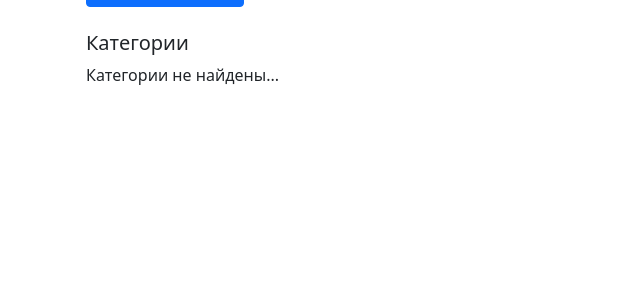
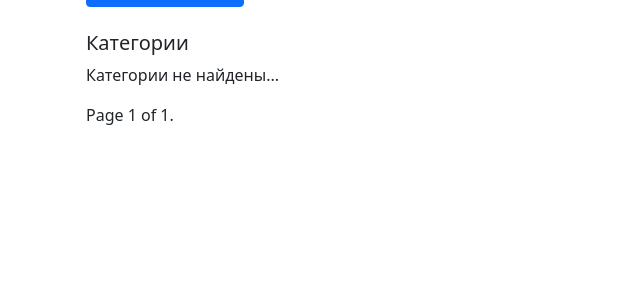
Before and after one commit to kind432/Forum, a Django app: page /categories/ in a window 1280 px wide. Shown: the part 128-428 px from the top of the page, without its empty margins (0-640 px from the left). Run offline with Django 4.2, Linux system fonts and the light colour scheme; data that the repository does not hold is empty; parts of the project's set-up code (start-up, migrations or seed data) failed here and were passed over; some libraries are stand-ins or nearby versions.

Commit message:
Добавлена пагинация

```diff
--- a/Forum/templates/categories/categories.html
+++ b/Forum/templates/categories/categories.html
@@ -28,6 +28,7 @@
     {% else %}
         <p>Категории не найдены...</p>
     {% endif %}
+    {% include "includes/pagination.html" with page=categories %}
 {% endblock %}
 {% block scripts %}
     <script src="https://code.jquery.com/jquery-3.2.1.slim.min.js"></script>
--- a/Forum/templates/forums/forums.html
+++ b/Forum/templates/forums/forums.html
@@ -28,6 +28,7 @@
     {% else %}
         <p>Форумы не найдены...</p>
     {% endif %}
+     {% include "includes/pagination.html" with page=forums %}
 {% endblock %}
 {% block scripts %}
     <script src="https://code.jquery.com/jquery-3.2.1.slim.min.js"></script>
--- a/Forum/templates/includes/base.html
+++ b/Forum/templates/includes/base.html
@@ -13,7 +13,7 @@
         <ul class="nav col-12 col-md-auto mb-2 justify-content-center mb-md-0">
             <li><a href="{% url 'home' %}" class="nav-link px-2 link-secondary">Главная</a></li>
         </ul>
-        <div class="col-md-6 text-end">
+        <div class="col-md-6 text-end" >
     {% if user.is_authenticated %}
         <a href="{% url 'user_page' %}">Добрый день, {{ user.get_username }}</a>
         <a class="btn btn-primary" href="{% url 'logout'%}?next={{request.path}}">Выйти</a>
--- /dev/null
+++ b/Forum/templates/includes/pagination.html
@@ -0,0 +1,13 @@
+<div class="pagination">
+ <span class="step-links">
+  {% if page.has_previous %}
+      <a href="?page={{ page.previous_page_number }}">Previous</a>
+  {% endif %}
+    <span class="current">
+  Page {{ page.number }} of {{ page.paginator.num_pages }}.
+    </span>
+  {% if page.has_next %}
+        <a href="?page={{ page.next_page_number }}">Next</a>
+  {% endif %}
+  </span>
+</div>
--- a/Forum/templates/posts/posts.html
+++ b/Forum/templates/posts/posts.html
@@ -58,6 +58,7 @@
     {% else %}
         <p>Ответы не найдены...</p>
     {% endif %}
+ {% include "includes/pagination.html" with page=posts %}
     <div class="m-3">
         {% if user.is_authenticated %}
             <form method="post" novalidate>
--- a/Forum/templates/topics/topics.html
+++ b/Forum/templates/topics/topics.html
@@ -31,6 +31,7 @@
     {% else %}
         <p>Темы не найдены...</p>
     {% endif %}
+    {% include "includes/pagination.html" with page=topics %}
 {% endblock %}
 {% block scripts %}
     <script src="https://code.jquery.com/jquery-3.2.1.slim.min.js"></script>
--- a/Forum/views.py
+++ b/Forum/views.py
@@ -5,12 +5,14 @@ from django.shortcuts import render, redirect, get_object_or_404
 from django.contrib.auth.models import User, Group
 from django.contrib.auth.decorators import permission_required
 from django.utils import timezone
+from django.core.paginator import Paginator, EmptyPage, PageNotAnInteger
 import requests
 import json
 from .forms import *
 from .models import *
 from ForumProject.settings import api_url
 # Create your views here.
+
 
 #Главная страница
 def home_view(request):
@@ -21,14 +23,23 @@ def home_view(request):
 
 #Категории
 def categories_view(request):
+
     try:
         categories = CategoriesModel.objects.all()
-        print(categories)
+        paginator = Paginator(categories, 10)
+        page = request.GET.get('page')
+        try:
+            categories_all = paginator.page(page)
+        except PageNotAnInteger:
+            categories_all= paginator.page(1)
+        except EmptyPage:
+            categories_all = paginator.page(paginator.num_pages)
     except CategoriesModel.DoesNotExist:
         raise Http404
     context = {
+        'page': page,
         'title': 'Категории',
-        'categories': categories,
+        'categories': categories_all,
     }
     return render(request, 'categories/categories.html', context)
 @permission_required('Forum.add_categoriesmodel')
@@ -88,11 +99,20 @@ def forums_view(request, category_id):
     try:
         forums = ForumsModel.objects.filter(category=category_id)
         category = CategoriesModel.objects.get(id=category_id)
+        paginator = Paginator(forums, 10)
+        page = request.GET.get('page')
+        try:
+            forums_all = paginator.page(page)
+        except PageNotAnInteger:
+            forums_all = paginator.page(1)
+        except EmptyPage:
+            forums_all = paginator.page(paginator.num_pages)
     except ForumsModel.DoesNotExist:
         raise Http404
     context = {
+        'page': page,
         'title': 'Форумы',
-        'forums': forums,
+        'forums': forums_all,
         'category': category,
     }
     return render(request, 'forums/forums.html', context)
@@ -160,11 +180,19 @@ def topics_view(request, forum_id):
         topics = TopicsModel.objects.filter(forum=forum_id)
         forum = ForumsModel.objects.get(id=forum_id)
         category = CategoriesModel.objects.get(id=forum.category.id)
+        paginator = Paginator(topics, 10)
+        page = request.GET.get('page')
+        try:
+            topics_all = paginator.page(page)
+        except PageNotAnInteger:
+            topics_all = paginator.page(1)
+        except EmptyPage:
+            topics_all = paginator.page(paginator.num_pages)
     except TopicsModel.DoesNotExist:
         raise Http404
     context = {
         'title': 'Темы',
-        'topics': topics,
+        'topics': topics_all,
         'forum': forum,
         'category': category,
     }
@@ -258,6 +286,14 @@ def posts_view(request, topic_id):
         forum = ForumsModel.objects.get(id=topic.forum.id)
         category = CategoriesModel.objects.get(id=forum.category.id)
         posts = PostsModel.objects.filter(topic=topic_id)
+        paginator = Paginator(posts, 10)
+        page = request.GET.get('page')
+        try:
+            posts_all = paginator.page(page)
+        except PageNotAnInteger:
+            posts_all = paginator.page(1)
+        except EmptyPage:
+            posts_all = paginator.page(paginator.num_pages)
     except PostsModel.DoesNotExist:
         raise Http404
     user = request.user
@@ -276,7 +312,7 @@ def posts_view(request, topic_id):
         form = PostsForm()
     context = {
         'title': 'Ответы',
-        'posts': posts,
+        'posts': posts_all,
         'form': form,
         'topic': topic,
         'forum': forum,
```
